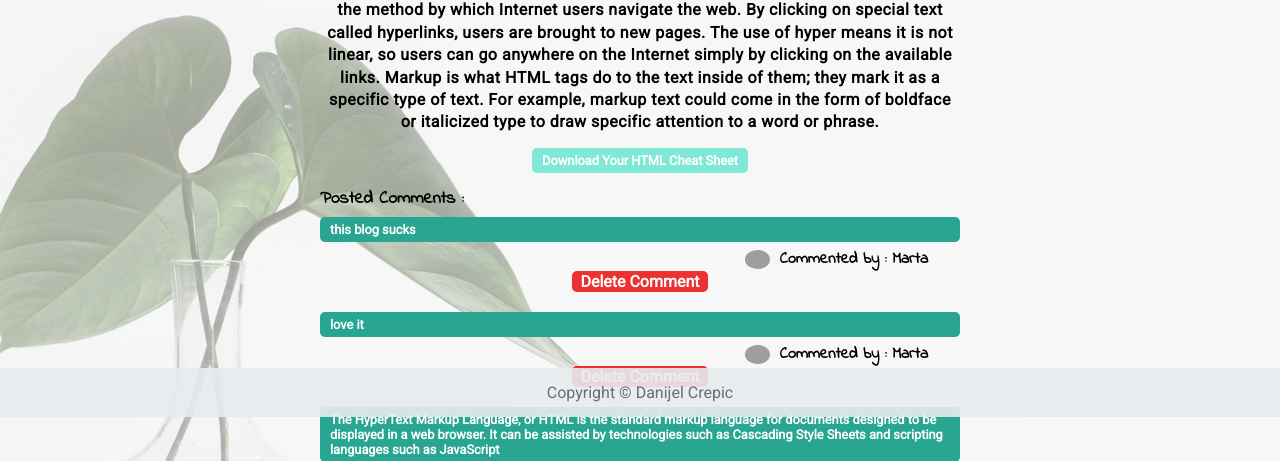
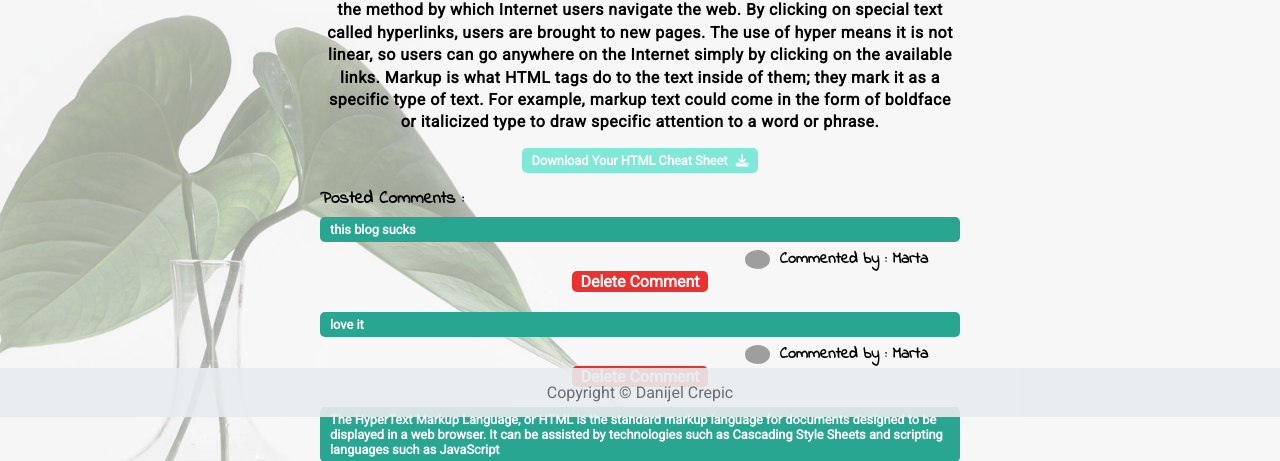
Before and after one commit to CREPIC21/MYBLOGDEPLOY, a Flask app: page /show-post?post_id=2 in a window 1280 px wide. Shown: the part 383-844 px from the top of the page. Run offline with Flask 2, Linux system fonts and the light colour scheme; a user stored in the database is signed in; data comes from the database, SQL or seed files in the repository; some libraries are stand-ins or nearby versions; grey boxes are pictures that could not be loaded.

Commit message:
Added font awesome icons to download link

```diff
--- a/static/styles.css
+++ b/static/styles.css
@@ -21,6 +21,10 @@ a, button {
 
 ul {
     list-style-type: none
+}
+
+i {
+    padding-left: 5px;
 }
 
 span {
--- a/templates/base.html
+++ b/templates/base.html
@@ -4,8 +4,9 @@
     <meta charset="UTF-8">
     <meta http-equiv="X-UA-Compatible" content="IE=edge">
     <meta name="viewport" content="width=device-width, initial-scale=1.0">
+    <script src="https://kit.fontawesome.com/0d47fb2970.js" crossorigin="anonymous"></script>
+    <link rel="stylesheet" href="./static/styles.css">
     <title>Dan's Blog Post</title>
-    <link rel="stylesheet" href="./static/styles.css">
 </head>
 <body>
     <div class="page-content">
--- a/templates/show-post.html
+++ b/templates/show-post.html
@@ -8,7 +8,9 @@
         <p class="post-content">
             {{ post.post_body|safe }}
         </p>
-        <a href="{{ url_for('download', file_title=post.post_title) }}" target="_blank" class="email-content">Download Your {{ post.post_title }} Cheat Sheet</a>
+        <a href="{{ url_for('download', file_title=post.post_title) }}" target="_blank" class="email-content">
+            Download Your {{ post.post_title }} Cheat Sheet <i class="fas fa-download"></i>
+        </a>
         <p class="posted-comments-title">Posted Comments :</p>
         {% for comment in comments %}
         <p class="comment-text">
```
